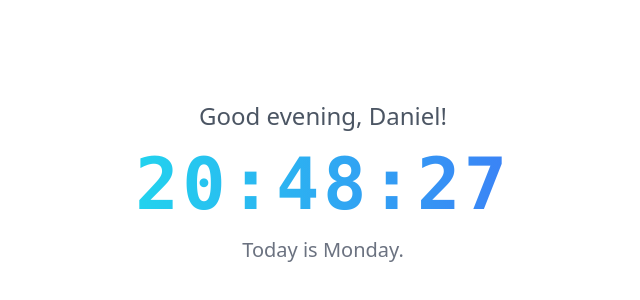
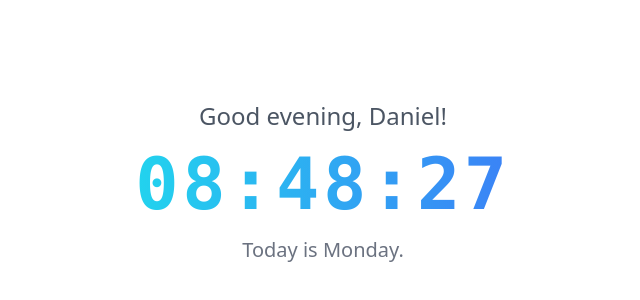
Before and after one commit to piperdaniel1/notion-widgets, a plain HTML site: page widgets/time-widget/index.html in a window 1280 px wide. Shown: the part 218-518 px from the top of the page, 317-957 px from the left. Drawn offline with nearby package versions, Linux system fonts and the light colour scheme.

Commit message:
Refactor time widget to display hours in 12-hour format

```diff
--- a/widgets/time-widget/index.html
+++ b/widgets/time-widget/index.html
@@ -35,7 +35,8 @@
         function updateTime() {
             const now = new Date();
             const hours = now.getHours();
-            const hoursStr = String(hours).padStart(2, '0');
+            const hours12 = hours % 12 || 12;
+            const hoursStr = String(hours12).padStart(2, '0');
             const minutes = String(now.getMinutes()).padStart(2, '0');
             const seconds = String(now.getSeconds()).padStart(2, '0');
             const days = ['Sunday', 'Monday', 'Tuesday', 'Wednesday', 'Thursday', 'Friday', 'Saturday'];
```
